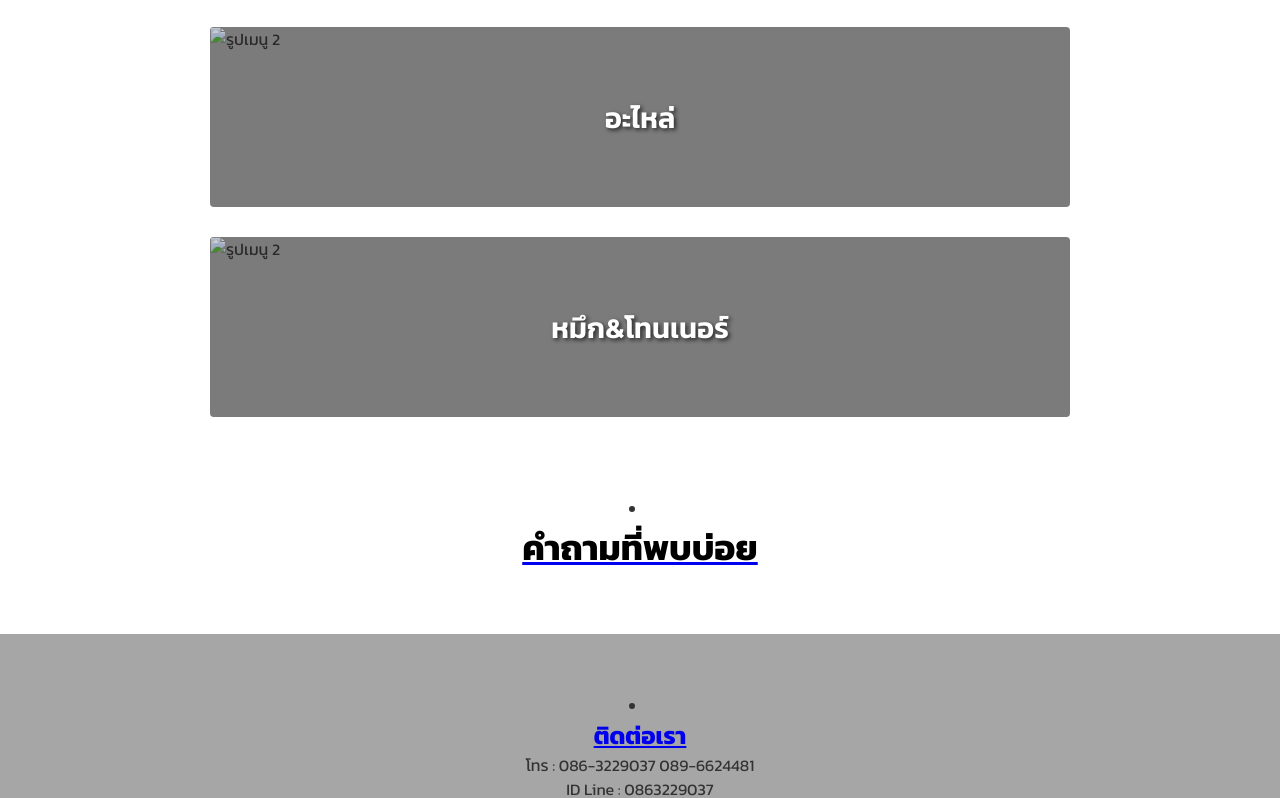
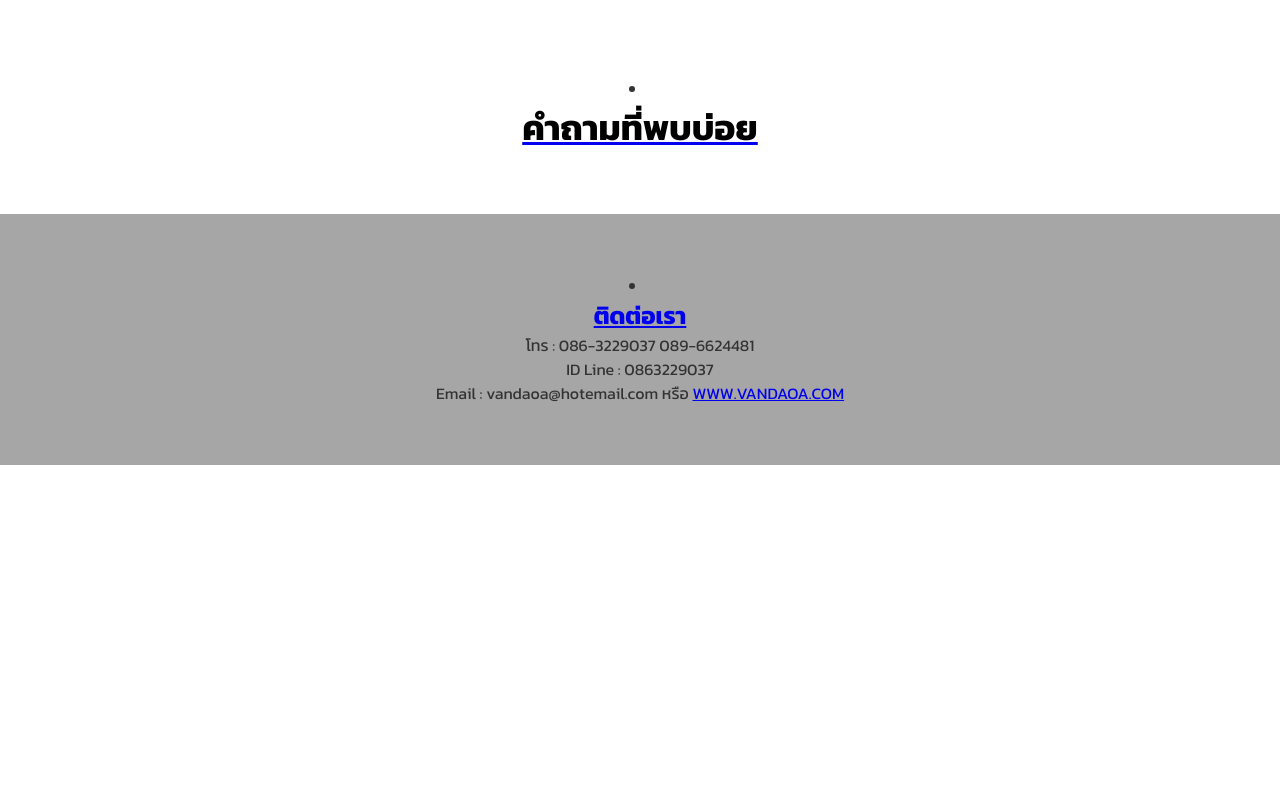
Before and after one commit to janthima0503/Vanda-oa, a plain HTML site: page index.html in a window 1280 px wide. Shown: the part 1885-2683 px from the top of the page. After the commit the page ends 2350 px from the top, so only its background shows below. Drawn offline with Linux system fonts and the light colour scheme; files whose address does not match are found by name.

Commit message:
Update index.html

```diff
--- a/index.html
+++ b/index.html
@@ -294,24 +294,6 @@
         </div>
     </a>
 
-    <a href="file:///C:/Users/User/Documents/Jamthima/A8.html" style="text-decoration: none; color: inherit;">    <!-- เมนูที่ 4 -->
-       <div class="image-card">
-            <!-- ใส่ path รูปภาพของคุณที่ src ด้านล่างนี้ -->
-            <img src="c:\Users\User\Documents\Jamthima\อะไหล่.png" alt="รูปเมนู 2">
-            <div class="image-card-overlay"></div>
-            <div class="image-card-text">อะไหล่</div>
-        </div>
-    </a>
-
-
-     <a href="file:///C:/Users/User/Documents/Jamthima/A8.html" style="text-decoration: none; color: inherit;">    <!-- เมนูที่ 4 -->
-        <div class="image-card">
-            <!-- ใส่ path รูปภาพของคุณที่ src ด้านล่างนี้ -->
-            <img src="c:\Users\User\Documents\Jamthima\หมึก.png" alt="รูปเมนู 2">
-            <div class="image-card-overlay"></div>
-            <div class="image-card-text">หมึก&โทนเนอร์</div>
-        </div>
-    </a>
 
         <!-- Section ข้อความ "คำถามที่พบบ่อย" -->
         <div class="faq-section">
```
